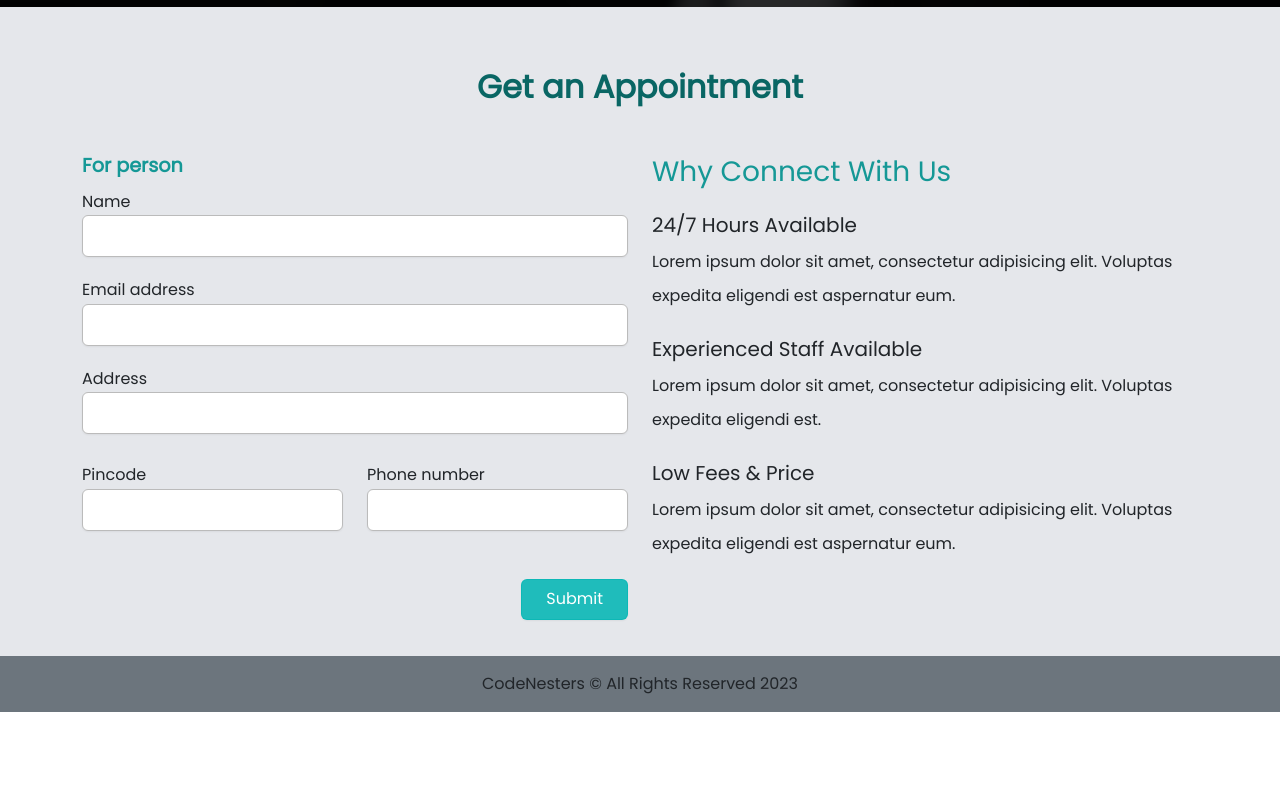
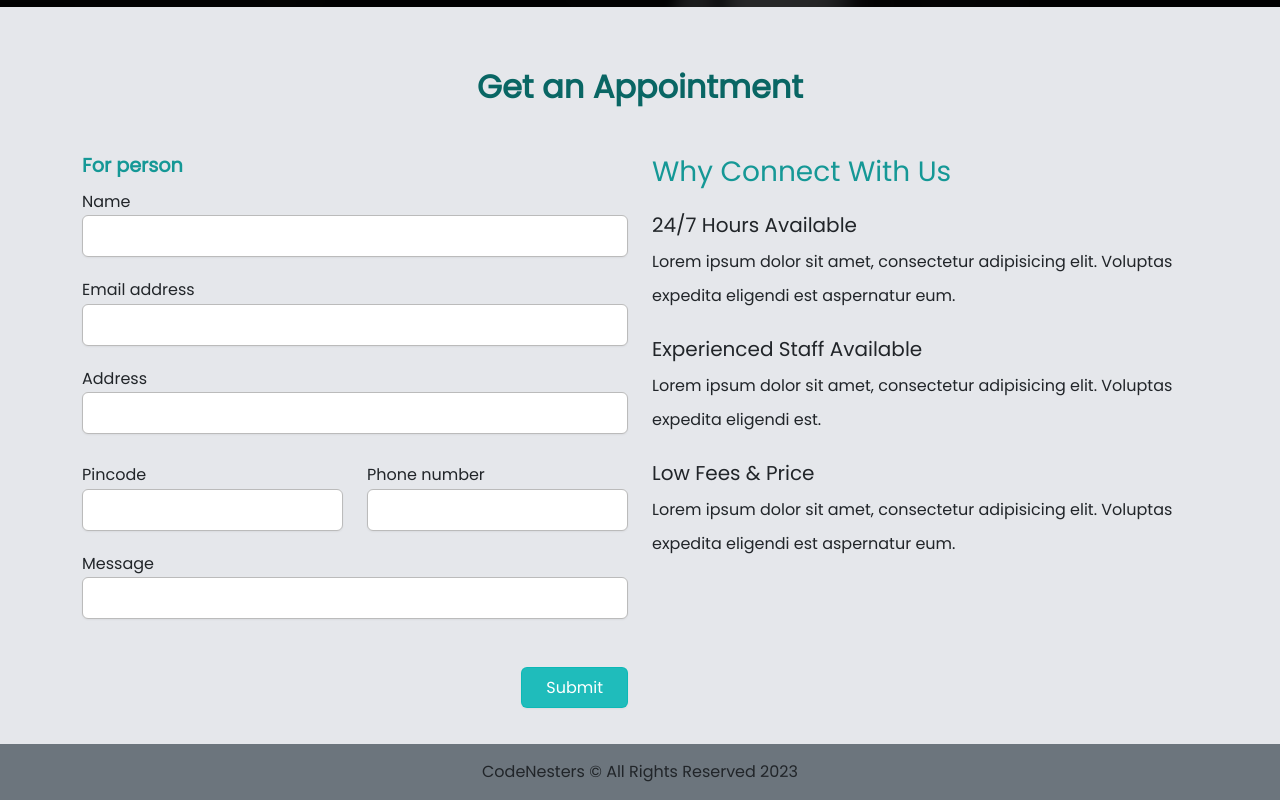
Before and after one commit to Yashcodes/CodeNesters-Frontend, a React (Create React App) app: page /contact in a window 1280 px wide. Shown: the part 693-1493 px from the top of the page. Before the commit the page ends 1405 px from the top, so only its background shows below. Built offline with nearby package versions, Linux system fonts and the light colour scheme.

Commit message:
Added input field for message in contact form

```diff
--- a/src/components/Forms/AppointForm.jsx
+++ b/src/components/Forms/AppointForm.jsx
@@ -9,6 +9,9 @@ const AppointForm = () => {
   const [phone, setPhone] = useState("");
   const [address, setAddress] = useState("");
   const [pincode, setPincode] = useState("");
+  const [message, setMessage] = useState("");
+
+  const [userData, setUserData] = useState({});
 
   const handleSubmit = async (e) => {
     e.preventDefault();
@@ -27,14 +30,19 @@ const AppointForm = () => {
           phone,
           address,
           pincode,
+          message,
         }
       );
+
+      setUserData(data);
+
       toast.success("Form submitted Successfully");
       setName("");
       setEmail("");
       setPhone("");
       setAddress("");
       setPincode("");
+      setMessage("");
     } catch (error) {
       toast.error("Error in submitting form");
     }
@@ -106,67 +114,18 @@ const AppointForm = () => {
                       />
                     </label>
                   </div>
+
+                  <label>
+                    Message
+                    <input
+                      type="text"
+                      name="message"
+                      value={message}
+                      onChange={(e) => setMessage(e.target.value)}
+                      required
+                    />
+                  </label>
                 </fieldset>
-
-                {/* <fieldset>
-                  <legend>Appointment request</legend>
-                  <div className="two-cols">
-                    <label>
-                      Date
-                      <input type="date" name="Appointment request" required />
-                    </label>
-                    <div className="inline">
-                      <label>
-                        <input
-                          type="hidden"
-                          name="Morning desired"
-                          defaultValue="no"
-                        />
-                        <input
-                          type="checkbox"
-                          name="Morning desired"
-                          defaultValue="yes"
-                        />
-                        Morning
-                      </label>
-                      <label>
-                        <input
-                          type="hidden"
-                          name="Afternoon desired"
-                          defaultValue="no"
-                        />
-                        <input
-                          type="checkbox"
-                          name="Afternoon desired"
-                          defaultValue="yes"
-                        />
-                        Afternoon
-                      </label>
-                    </div>
-                  </div>
-                  <p className="appoint-form-head">Confirmation requested by</p>
-                  <div className="inline">
-                    <label>
-                      <input
-                        type="radio"
-                        name="Confirmation requested by"
-                        defaultValue="email"
-                        defaultChecked
-                        className="input-border"
-                      />
-                      Email
-                    </label>
-                    <label>
-                      <input
-                        type="radio"
-                        name="Confirmation requested by"
-                        defaultValue="phone"
-                        className="input-border"
-                      />
-                      Phone call
-                    </label>
-                  </div>
-                </fieldset> */}
 
                 <div className="btns">
                   <input
```
